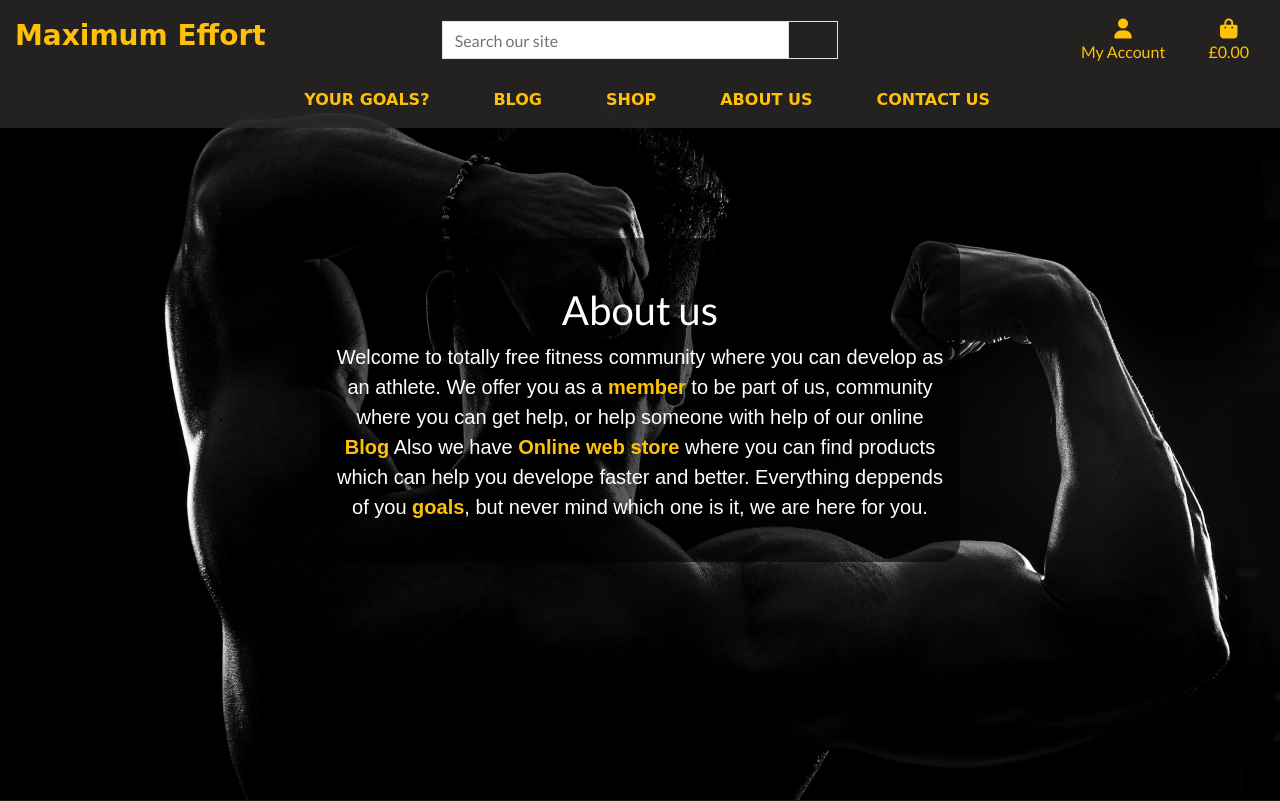
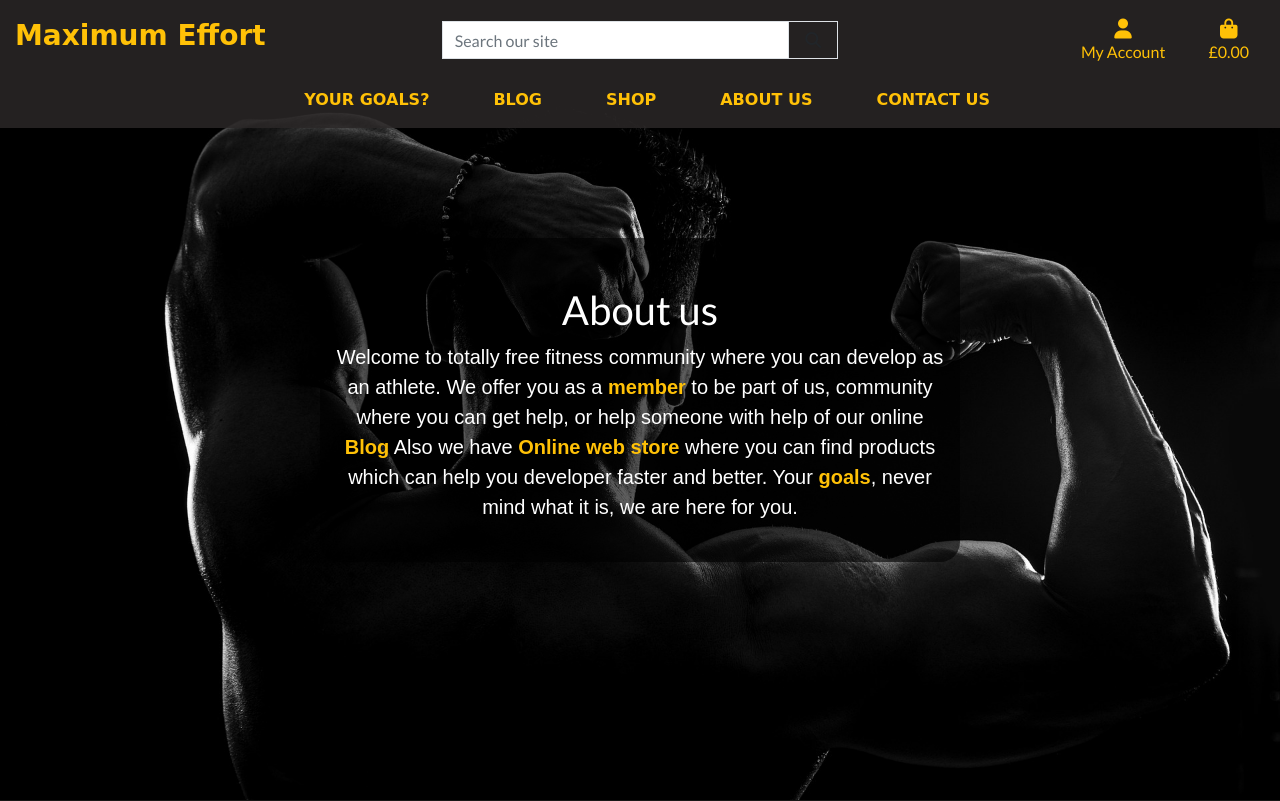
Before and after one commit to PaulBowden673/Projects-MP-MP4, a Django app: page /about/ in a window 1280 px wide. Shown: the top 801 px of the page. Run offline with Django 3.2, Linux system fonts and the light colour scheme; some libraries are stand-ins or nearby versions; some web fonts are replaced.

```diff
--- a/home/templates/home/about.html
+++ b/home/templates/home/about.html
@@ -13,8 +13,8 @@
             <h1>About us</h1>
             <p>
                 Welcome to totally free fitness community where you can develop as an athlete. We offer you as a <a href="{% url 'account_signup' %}">member</a> to be part of us, community where you can get help, or help
-                someone with help of our online <a href="#">Blog</a> Also we have <a href="{% url 'products' %}">Online web store</a> where you can find products which can help you develope faster and better. Everything deppends of you
-                <a href="#">goals</a>, but never mind which one is it, we are here for you.
+                someone with help of our online <a href="#">Blog</a> Also we have <a href="{% url 'products' %}">Online web store</a> where you can find products which can help you developer faster and better. Your
+                <a href="#">goals</a>, never mind what it is, we are here for you.
             </p>
         </div>
         </div>
--- a/home/views.py
+++ b/home/views.py
@@ -57,7 +57,7 @@ class ContactView(generic.FormView):
         {message}
         """
         send_mail(
-            subject="Message from TLP contact form",
+            subject="Message from Maximum Effort contact form",
             message=full_message,
             from_email=settings.DEFAULT_FROM_EMAIL,
             recipient_list=[settings.NOTIFY_EMAIL]
```
